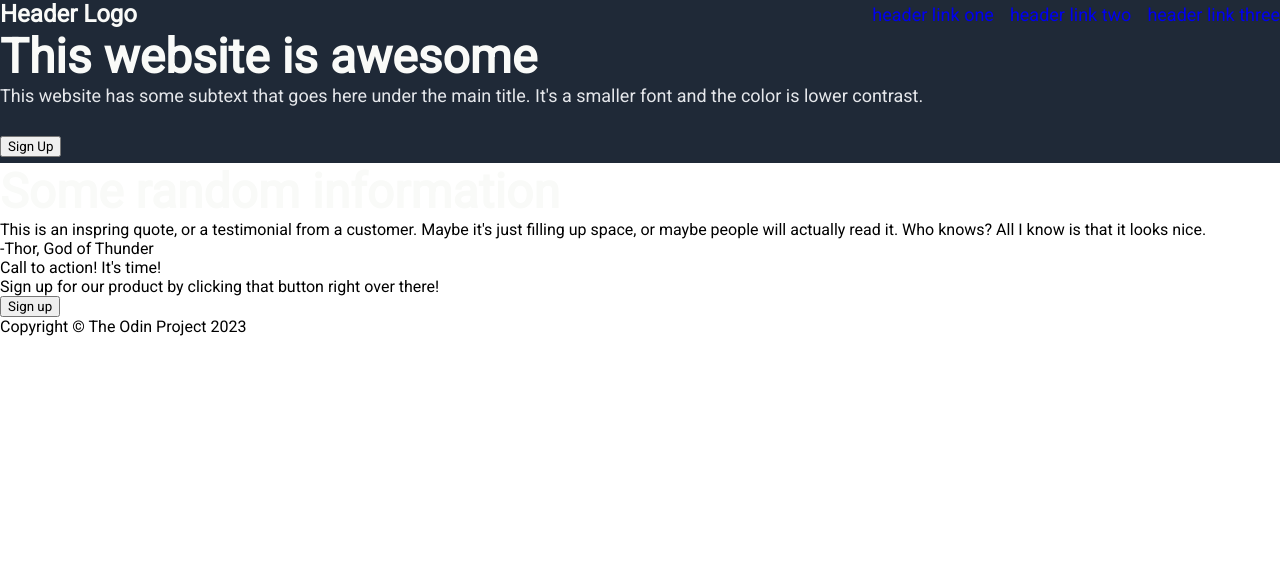
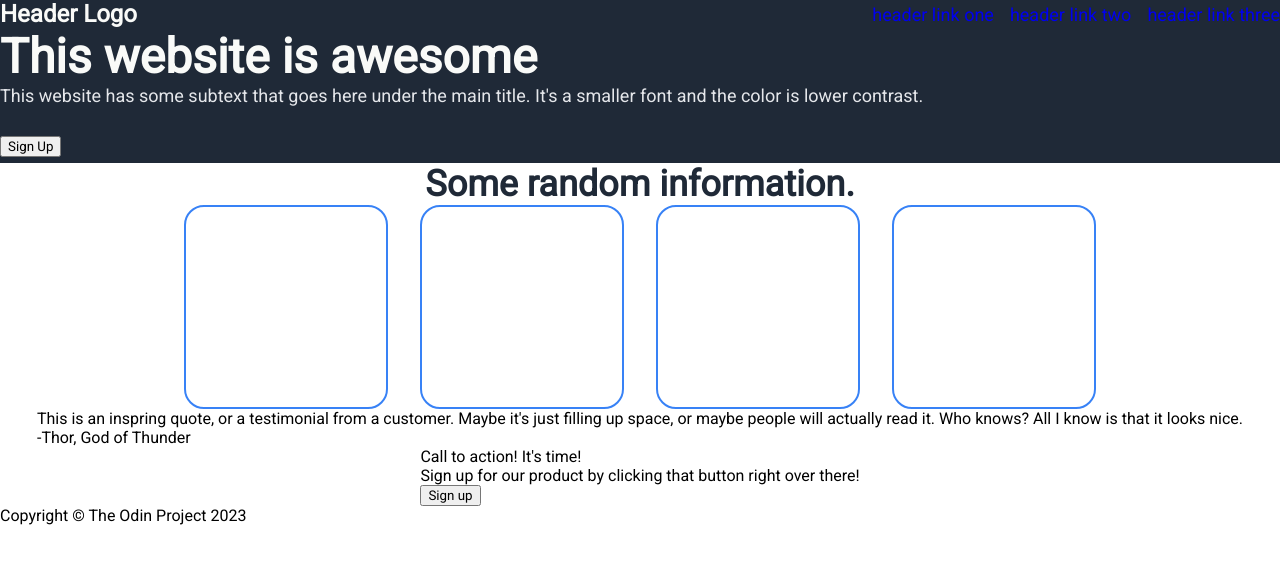
Before and after one commit to andydingus/top-project-landing-page, a plain HTML site: page index.html in a window 1280 px wide. Drawn offline with Linux system fonts and the light colour scheme.

Commit message:
Progress on information div

```diff
--- a/index.html
+++ b/index.html
@@ -34,8 +34,14 @@
         </div>
     </div>
 
-    <div class="body">
-        <div class="body title">Some random information</div>
+    <div class="information">
+        <div class="infoheader">Some random information.</div>
+        <div class="container">
+            <div class="cube"></div>
+            <div class="cube"></div>
+            <div class="cube"></div>
+            <div class="cube"></div>
+        </div>
         <div class="quote">
             <blockquote>
                 <p>This is an inspring quote, or a testimonial from a customer. Maybe it's just filling up space, or maybe people will actually read it. Who knows? All I know is that it looks nice.</p>
--- a/style.css
+++ b/style.css
@@ -58,6 +58,36 @@ a:visited {
     font-weight: initial;
 }
 
+/* Information styles */
+
+.information {
+    display: flex;
+    flex-direction: column;
+    justify-content: center;
+    align-items: center;
+}
+
+.infoheader {
+    font-size: 36px;
+    font-weight: bolder;
+    color: #1F2937
+}
+
+.cube {
+    border: solid 2px #3882F6;
+    /* Rounded corners are created with the style below */
+    border-radius: 20px;
+    /* Looking to change these eventually (maybe with flex-basis in container? max/min-width/height?) */
+    width: 200px;
+    height: 200px;
+}
+
+/* Container styles */
+.container {
+    display: flex;
+    gap: 32px;
+}
+
 /* Only 1 image so far, might change it to ID name later on if I add another */
 img {
     width: 500px;
```
